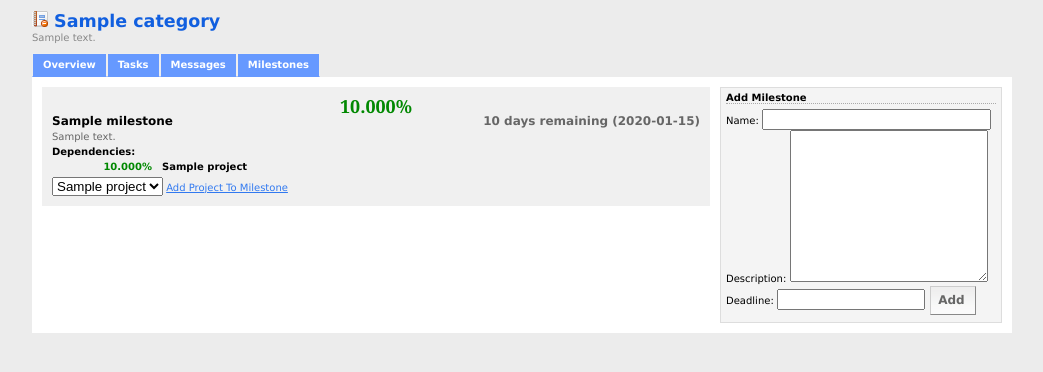
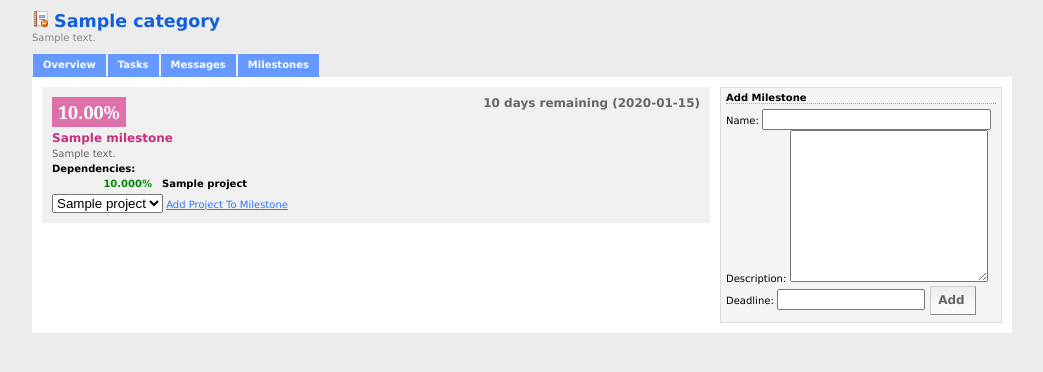
Before and after one commit to mreiferson/tasklance, a Django app: template apps/projman/templates/milestones.html in a window 1280 px wide. Shown: the part 35-407 px from the top of the page, without its empty margins (118-1161 px from the left). Run offline with Django 3.2, Linux system fonts and the light colour scheme; the template is opened without the code that fills it: most values are stand-ins (such as "Sample title", 1, 10 or a date in 2020); parts of the project's set-up code (start-up, migrations or seed data) failed here and were passed over.

Commit message:
changed milestone display
git-svn-id: https://svn.vrenesis.com/tasklance/trunk@3421 e4e18489-d04f-4dbd-bd3b-2e29156f5e3f

```diff
--- a/apps/projman/templates/milestones.html
+++ b/apps/projman/templates/milestones.html
@@ -14,25 +14,31 @@
 		padding: 10px;
 	}
 
+	.milestone .msMetaBanner {
+		margin-bottom: 5px;
+	}
 	.milestone .msPercCompleted {
 		text-align: center;
 		font-size: 18px;
 		font-weight: bold;
 		font-family: Georgia;
-		color: #080;
+		color: #fff;
+		padding: 6px;
+		background: #DE70AA;
+		float: left;
 	}
-
-	.milestone .msName {
-		float: left;
-		font-weight: bold;
-		font-size: 12px;
-	}
-
 	.milestone .msDeadline {
 		float: right;
 		font-weight: bold;
 		font-size: 12px;
 		color: #666;
+	}
+
+	.milestone .msName {
+		clear: both;
+		font-weight: bold;
+		font-size: 12px;
+		color: #C62D7D;
 	}
 
 	.milestone .msDescription {
@@ -75,19 +81,20 @@
 			<div id="milestones">
 				{% for milestone in category.milestone_set.all %}
 					<div id="milestone{{ milestone.id }}" class="milestone" rel="{{ milestone.id }}">
-						<div class="msPercCompleted">{{ milestone.perc_completed|floatformat:3 }}%</div>
+						<div class="msMetaBanner floatContainer">
+							<div class="msPercCompleted">{{ milestone.perc_completed|floatformat:2 }}%</div>
+							<div class="msDeadline">{{ milestone.days_remaining.days }} day{% ifnotequal milestone.days_remaining.days 1 %}s{% endifnotequal %} remaining ({{ milestone.deadline|date:"Y-m-d" }})</div>
+						</div>
 						<div class="msName">{{ milestone.name }}</div>
-						<div class="msDeadline">{{ milestone.days_remaining.days }} day{% ifnotequal milestone.days_remaining.days 1 %}s{% endifnotequal %} remaining ({{ milestone.deadline|date:"Y-m-d" }})</div>
 						<div class="msDescription">{{ milestone.description }}</div>
 						<div class="msDependenciesHeader">Dependencies:</div>
 						<div class="msDependencies">
 							{% for project in milestone.project_set.all %}
-							<div class="msProject">
+							<div class="msProject floatContainer">
 								<div class="msProjectPercCompleted">{{ project.perc_completed|floatformat:3 }}%</div>
 								<div class="msProjectName">{{ project.name }}</div>
 							</div>
 							{% endfor %}
-							<div style="clear: both;"></div>
 						</div>
 						<select name="project_id">
 							{% for project in category.project_set.all %}
```
